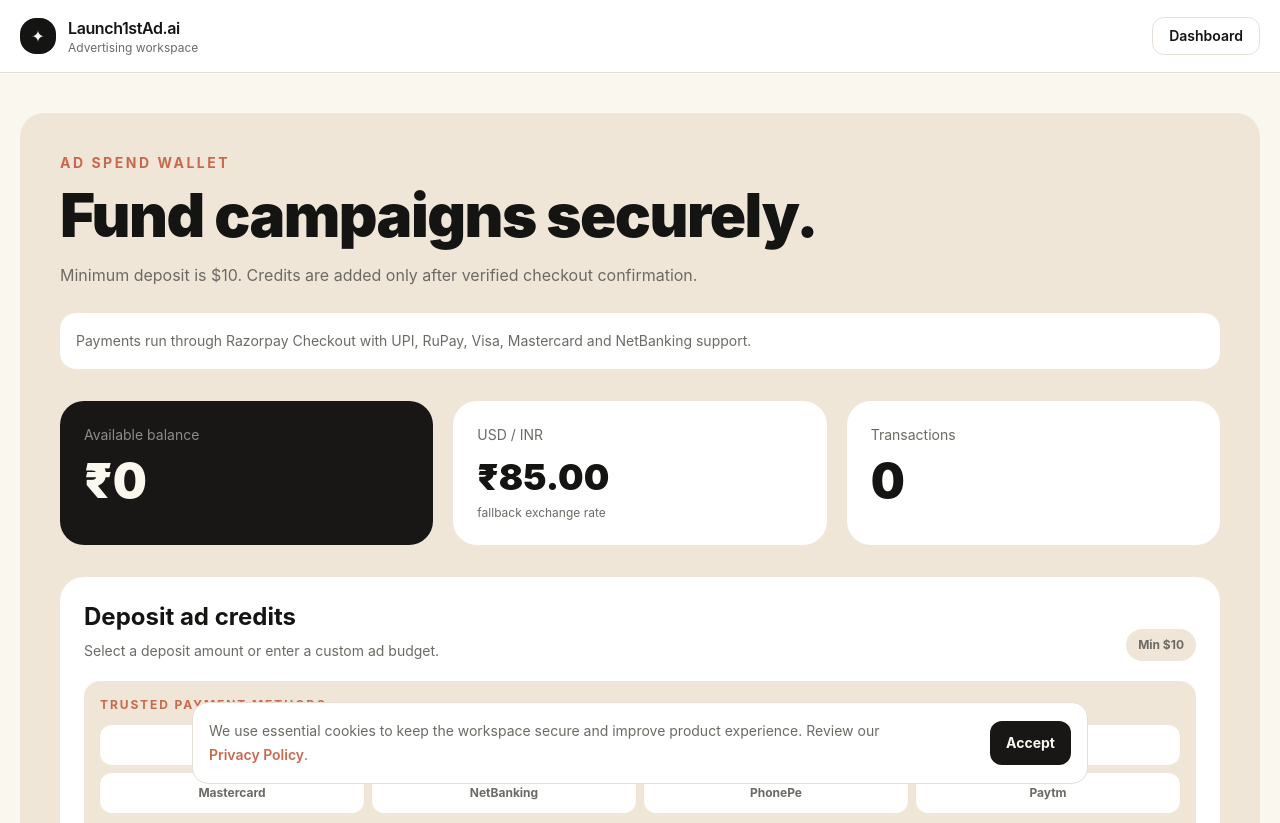
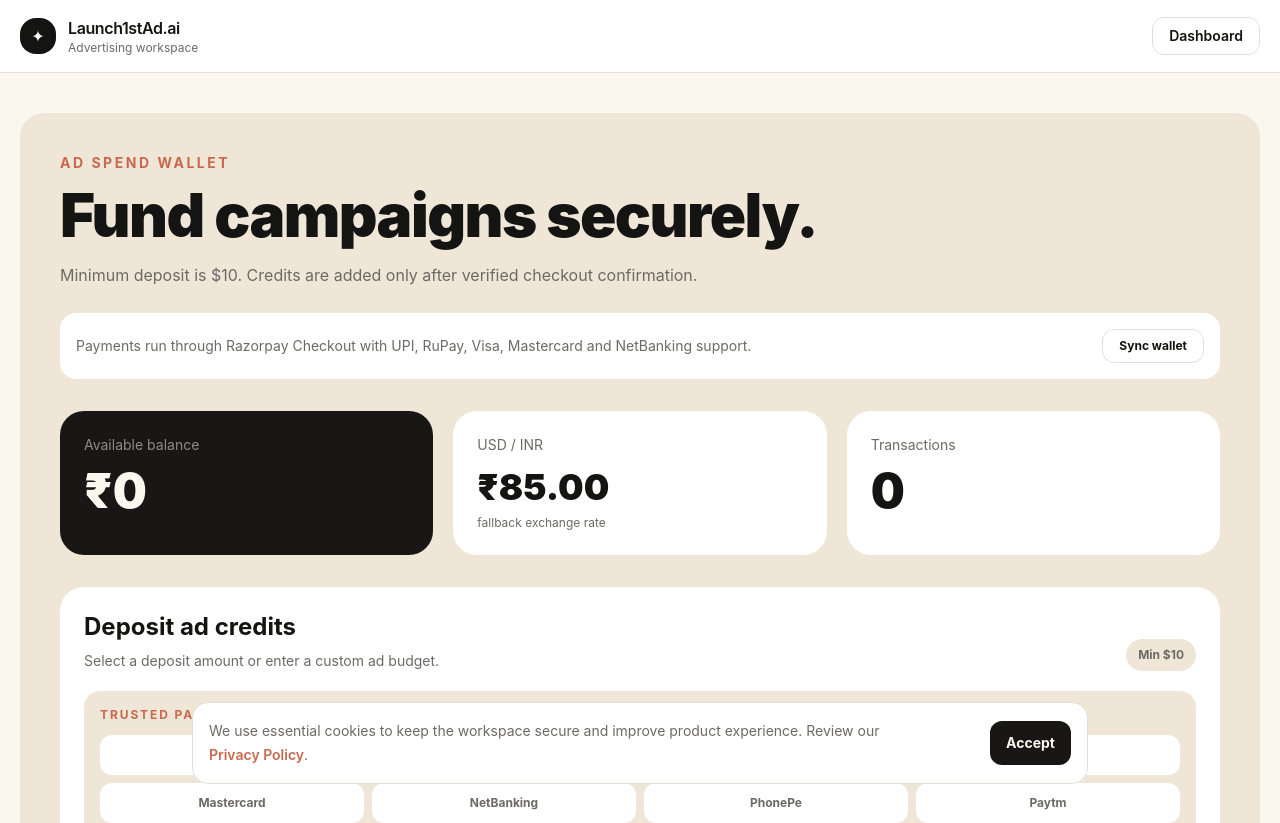
Before and after one commit to lkmeeena882437-dotcom/Launch1stAd.ai, a Next.js app: page /wallet in a window 1280 px wide. Shown: the top 823 px of the page. Built offline with nearby package versions, Linux system fonts and the light colour scheme; no server answers.

Commit message:
Load wallet balance from cloud

```diff
--- a/components/wallet/WalletPanel.tsx
+++ b/components/wallet/WalletPanel.tsx
@@ -2,7 +2,7 @@
 
 import { useEffect, useState } from "react";
 import { getAuthSession } from "@/lib/auth/session";
-import { addCredits, readWallet, type WalletState } from "@/lib/wallet";
+import { readWallet, saveWallet, type WalletState } from "@/lib/wallet";
 import { SupportedMethods } from "./SupportedMethods";
 import { FxRateCard } from "./FxRateCard";
 
@@ -44,8 +44,34 @@
   const [message, setMessage] = useState("");
   const [busyPack, setBusyPack] = useState("");
 
+  async function refreshWallet(showMessage = false) {
+    const session = getAuthSession();
+    if (!session?.accessToken) {
+      const local = readWallet();
+      setWallet(local);
+      if (showMessage) setMessage("Sign in to sync wallet balance.");
+      return local;
+    }
+
+    const response = await fetch("/api/wallet/me", {
+      headers: { Authorization: `Bearer ${session.accessToken}` }
+    });
+    const data = await response.json().catch(() => null);
+    if (response.ok && data?.ok && data.wallet) {
+      const synced = saveWallet(data.wallet as WalletState);
+      setWallet(synced);
+      if (showMessage) setMessage("Wallet synced.");
+      return synced;
+    }
+
+    const local = readWallet();
+    setWallet(local);
+    if (showMessage) setMessage(data?.message || "Wallet sync unavailable.");
+    return local;
+  }
+
   useEffect(() => {
-    setWallet(readWallet());
+    refreshWallet();
   }, []);
 
   async function verifyAndCredit(payload: Record<string, unknown>, amountInr: number) {
@@ -65,8 +91,8 @@
     });
     const data = await response.json();
     if (data.ok) {
-      setWallet(addCredits(amountInr, "Verified ad spend deposit"));
-      setMessage("Payment verified. Ad credits added to wallet.");
+      await refreshWallet();
+      setMessage("Payment verified. Wallet balance updated.");
     } else {
       setMessage(data.message || "Payment verification failed. Credits were not added.");
     }
@@ -89,7 +115,7 @@
       const data = (await response.json()) as CheckoutResponse;
 
       if (!data.ok && data.status === "missing_setup") {
-        setMessage("Secure checkout is not configured yet. Add Razorpay live keys in Vercel before taking deposits.");
+        setMessage("Secure checkout is not configured yet. Add Razorpay keys and redeploy before taking deposits.");
         return;
       }
       if (!data.ok || !data.keyId || !data.order?.id) {
@@ -123,7 +149,7 @@
 
   function addCustomDeposit() {
     const usd = Number(customUsd);
-    topUp({ name: `Ad Spend $${usd}`, usd, amount: Math.round(usd * 85) });
+    topUp({ name: `Ad Spend $${usd}`, usd, amount: Math.round(usd * 89) });
   }
 
   return (
@@ -133,8 +159,9 @@
         <h1 className="mt-3 text-4xl font-black tracking-tight text-ink md:text-6xl">Fund campaigns securely.</h1>
         <p className="mt-4 max-w-3xl leading-7 text-muted">Minimum deposit is $10. Credits are added only after verified checkout confirmation.</p>
 
-        <div className="mt-6 rounded-2xl bg-white p-4 text-sm leading-6 text-muted">
-          Payments run through Razorpay Checkout with UPI, RuPay, Visa, Mastercard and NetBanking support.
+        <div className="mt-6 flex flex-wrap items-center justify-between gap-3 rounded-2xl bg-white p-4 text-sm leading-6 text-muted">
+          <span>Payments run through Razorpay Checkout with UPI, RuPay, Visa, Mastercard and NetBanking support.</span>
+          <button onClick={() => refreshWallet(true)} className="rounded-xl border border-hairline px-4 py-2 text-xs font-bold text-ink">Sync wallet</button>
         </div>
 
         <div className="mt-8 grid gap-5 md:grid-cols-3">
```
